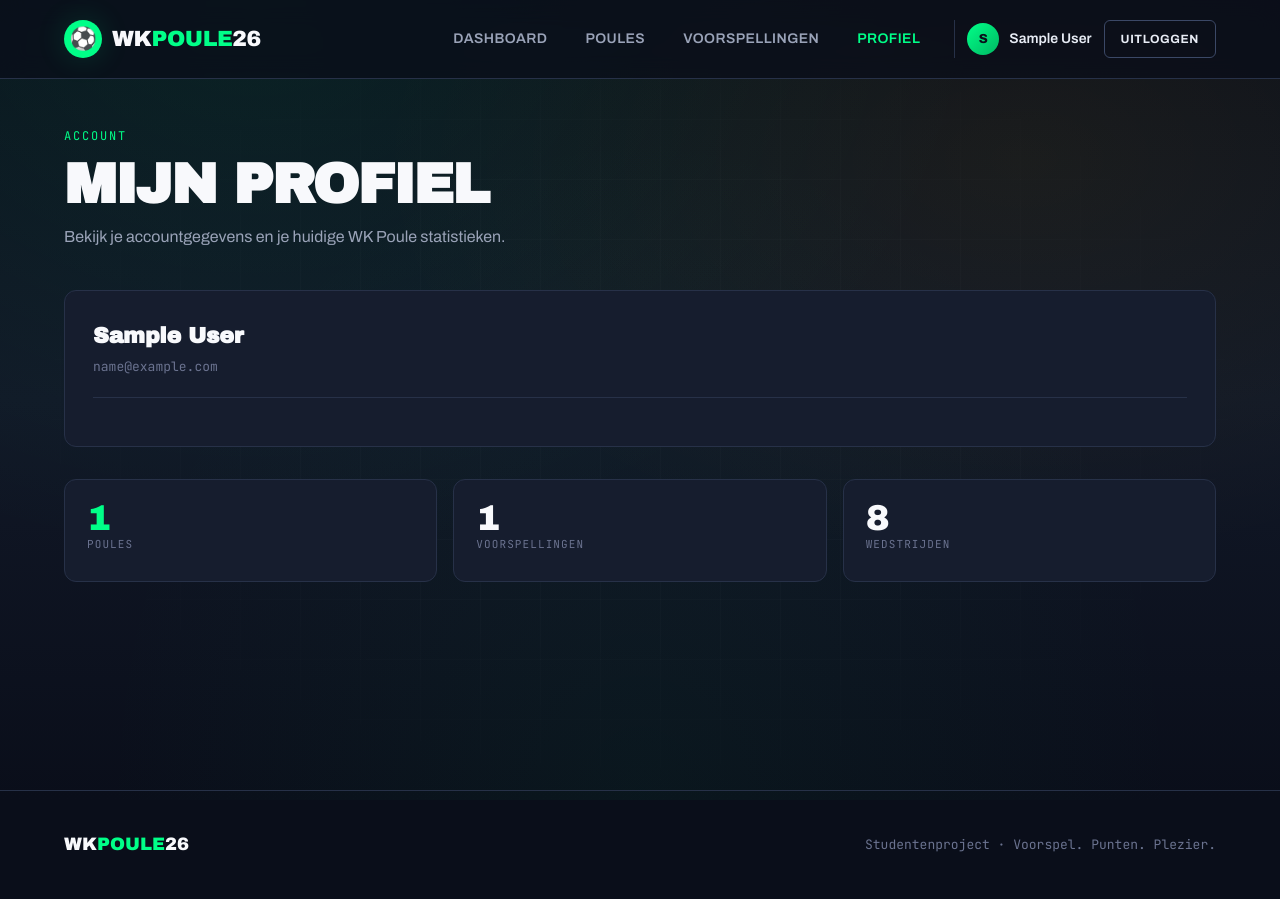
After one commit to EepyJacks/WK2026coding, a PHP site: page /profile.php in a window 1280 px wide. The commit adds this page. Run offline with PHP 8.4, Linux system fonts and the light colour scheme; the visitor is signed in with stand-in values (Sample User, id 1); data comes from the database, SQL or seed files in the repository; tables that the repository leaves empty hold one stand-in row (values such as "Sample post").

Commit message:
Added profile check

```diff
--- a/includes/header.php
+++ b/includes/header.php
@@ -29,6 +29,7 @@ $currentPage = basename($_SERVER['PHP_SELF']);
                     <a href="index.php"      class="nav-link <?= $currentPage === 'index.php'       ? 'is-active' : '' ?>">Dashboard</a>
                     <a href="pools.php"      class="nav-link <?= $currentPage === 'pools.php'       ? 'is-active' : '' ?>">Poules</a>
                     <a href="predictions.php" class="nav-link <?= $currentPage === 'predictions.php' ? 'is-active' : '' ?>">Voorspellingen</a>
+                    <a href="profile.php"    class="nav-link <?= $currentPage === 'profile.php'     ? 'is-active' : '' ?>">Profiel</a>
                     <div class="user-menu">
                         <span class="user-chip">
                             <span class="user-avatar"><?= strtoupper(substr(htmlspecialchars($user['name']), 0, 1)) ?></span>
--- /dev/null
+++ b/profile.php
@@ -0,0 +1,70 @@
+<?php
+require_once __DIR__ . '/includes/auth.php';
+require_once __DIR__ . '/includes/db.php';
+
+requireLogin();
+$user = currentUser();
+
+$stats = [
+    'pools' => 0,
+    'predictions' => 0,
+    'matches' => 0,
+];
+
+try {
+    $stmt = $pdo->prepare("SELECT COUNT(*) FROM pool_members WHERE user_id = ?");
+    $stmt->execute([$user['id']]);
+    $stats['pools'] = (int)$stmt->fetchColumn();
+
+    $stmt = $pdo->prepare("SELECT COUNT(*) FROM predictions WHERE user_id = ?");
+    $stmt->execute([$user['id']]);
+    $stats['predictions'] = (int)$stmt->fetchColumn();
+
+    $stmt = $pdo->prepare("SELECT COUNT(*) FROM matches");
+    $stmt->execute();
+    $stats['matches'] = (int)$stmt->fetchColumn();
+} catch (PDOException $e) {
+    // Stil falen: toon standaard 0-waardes als tabellen nog niet klaar zijn.
+}
+
+$pageTitle = 'Profiel';
+include __DIR__ . '/includes/header.php';
+?>
+
+<div class="container">
+    <div class="page-header">
+        <div>
+            <div class="page-eyebrow">Account</div>
+            <h1 class="page-title">Mijn profiel</h1>
+            <p class="page-desc">
+                Bekijk je accountgegevens en je huidige WK Poule statistieken.
+            </p>
+        </div>
+    </div>
+
+    <section class="card mb-4">
+        <div class="card-header">
+            <div>
+                <h2 class="card-title"><?= htmlspecialchars($user['name']) ?></h2>
+                <p class="card-subtitle"><?= htmlspecialchars($user['email']) ?></p>
+            </div>
+        </div>
+    </section>
+
+    <div class="stat-row">
+        <div class="stat stat-accent">
+            <div class="stat-value"><?= $stats['pools'] ?></div>
+            <div class="stat-label">Poules</div>
+        </div>
+        <div class="stat">
+            <div class="stat-value"><?= $stats['predictions'] ?></div>
+            <div class="stat-label">Voorspellingen</div>
+        </div>
+        <div class="stat">
+            <div class="stat-value"><?= $stats['matches'] ?></div>
+            <div class="stat-label">Wedstrijden</div>
+        </div>
+    </div>
+</div>
+
+<?php include __DIR__ . '/includes/footer.php'; ?>
```
